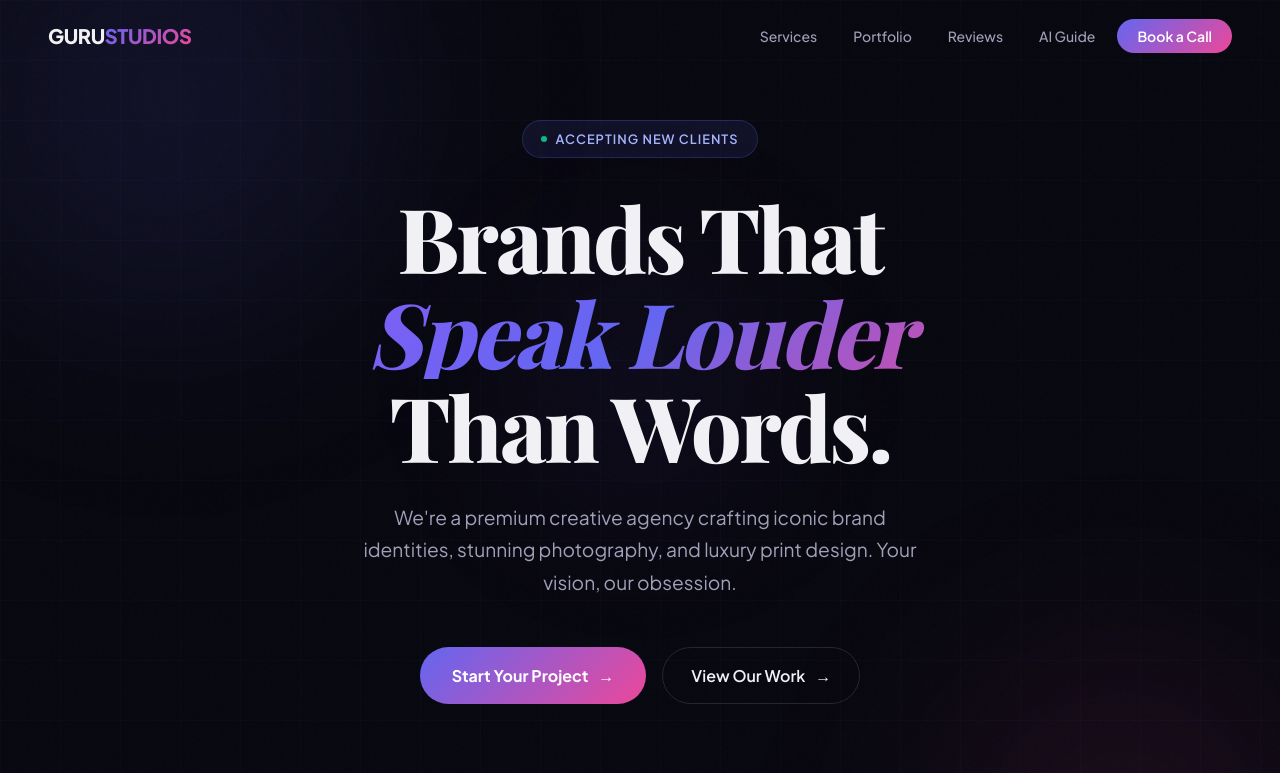
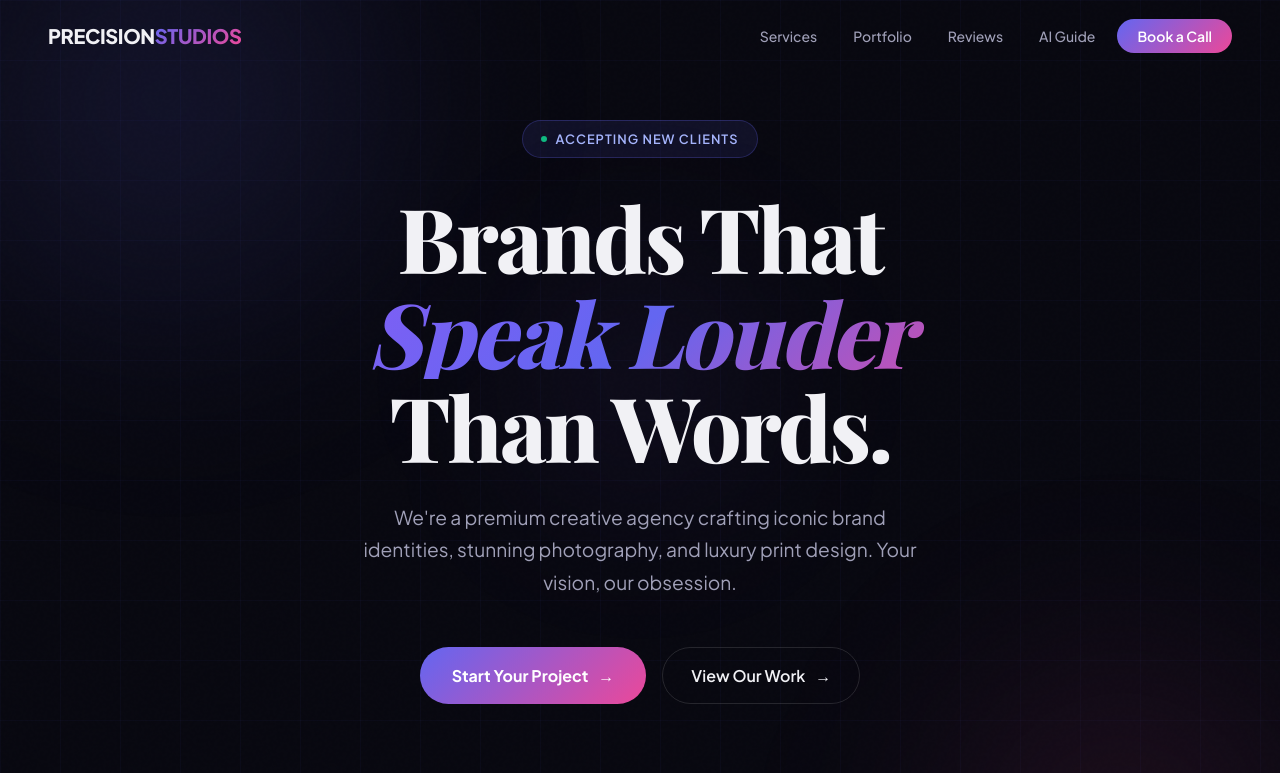
Before and after one commit to abdulwasirhabib92-sketch/Weby-Gury, a plain HTML site: page index.html in a window 1280 px wide. Shown: the top 773 px of the page. Drawn offline with nearby package versions, Linux system fonts and the light colour scheme; a web font is replaced by a local one.

Commit message:
Update index.html

```diff
--- a/index.html
+++ b/index.html
@@ -865,7 +865,7 @@ footer {
 
 <!-- ===== NAVBAR ===== -->
 <nav id="navbar" role="navigation" aria-label="Main navigation">
-  <a href="#" class="nav-logo" aria-label="Guru Studios Home">GURU<span>STUDIOS</span></a>
+  <a href="#" class="nav-logo" aria-label="PRECISION Studios Home">PRECISION<span>STUDIOS</span></a>
   <ul class="nav-links" role="list">
     <li><a href="#services">Services</a></li>
     <li><a href="#portfolio">Portfolio</a></li>
```
